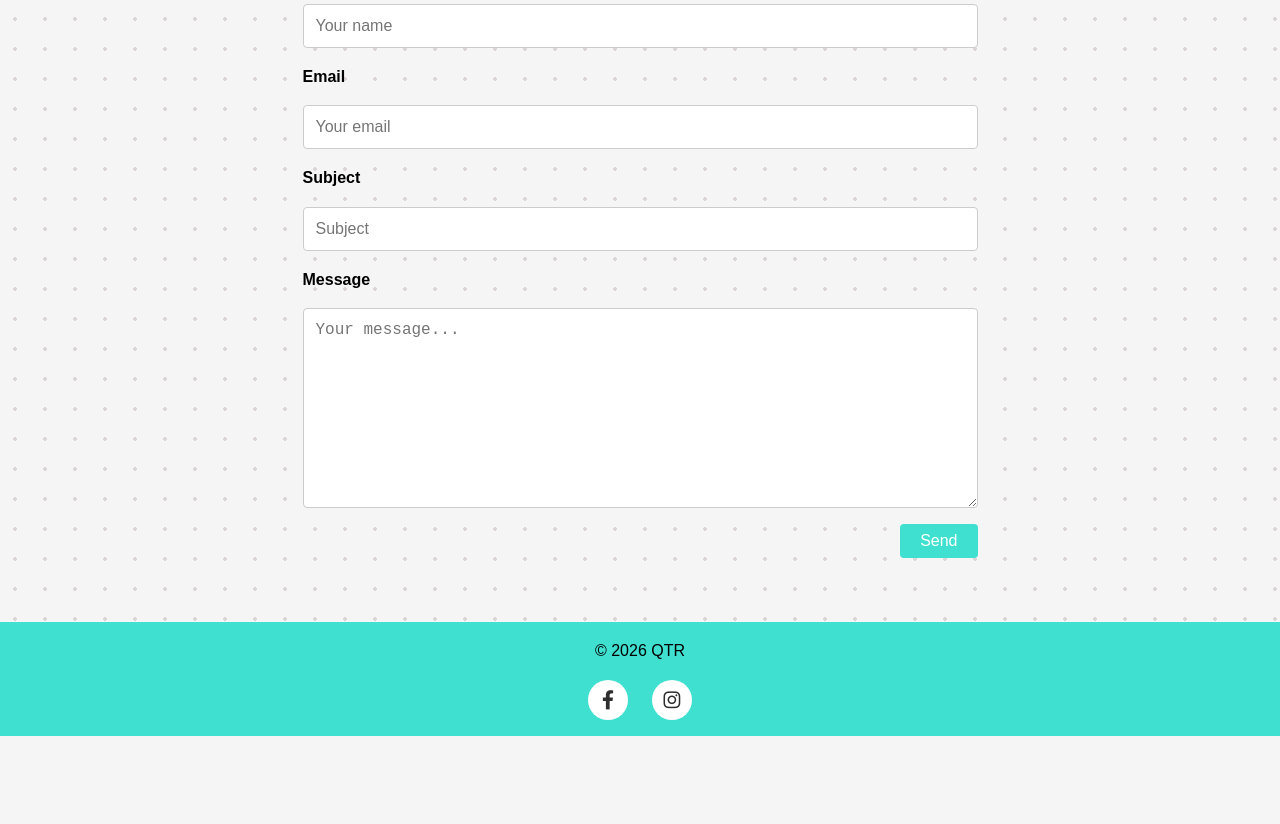
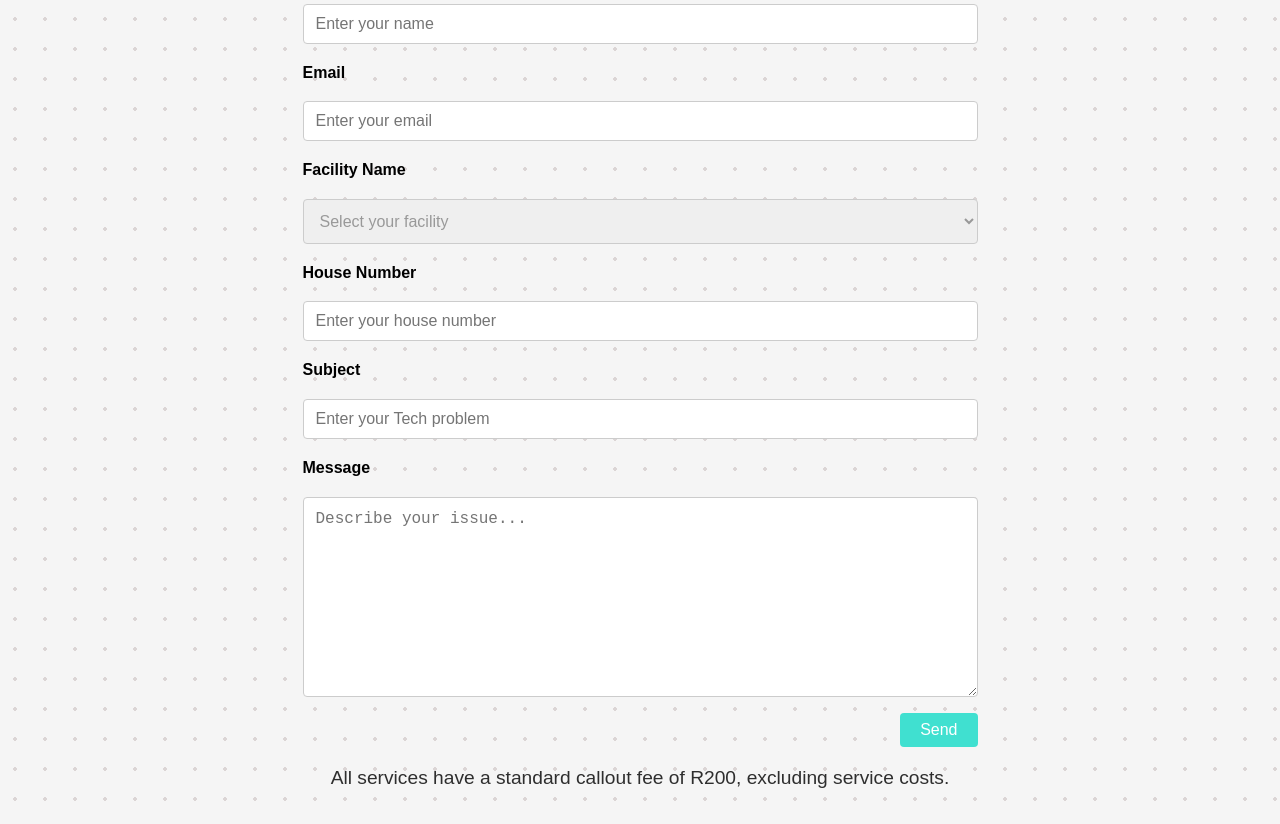
Before and after one commit to AssassinDuck13/qtr-website, a plain HTML site: page contact.html in a window 1280 px wide. Shown: the part 236-1060 px from the top of the page. Before the commit the page ends 972 px from the top, so only its background shows below. Drawn offline with nearby package versions, Linux system fonts and the light colour scheme.

Commit message:
Add files via upload

```diff
--- a/contact.html
+++ b/contact.html
@@ -36,13 +36,13 @@
 
     <main>
       <!-- Contact form or details will go here -->
-      <form class="contact-form" id="contact-form">
+      <form class="contact-form" id="contact-form" autocomplete="off">
         <label for="name">Name</label>
         <input
           type="text"
           id="name"
           name="name"
-          placeholder="Your name"
+          placeholder="Enter your name"
           required
         />
 
@@ -51,7 +51,26 @@
           type="text"
           id="email"
           name="email"
-          placeholder="Your email"
+          placeholder="Enter your email"
+          required
+        />
+
+        <label for="facility">Facility Name</label>
+        <select id="facility" name="facility" class="select" required>
+          <option value="" disabled selected style="color: #888">
+            Select your facility
+          </option>
+          <option value="Chrismar">Chrismar (Bellville)</option>
+          <option value="Klaradyn">Klaradyn (Brackenfell)</option>
+          <option value="Othello">Othello (Brackenfell)</option>
+        </select>
+
+        <label for="house">House Number</label>
+        <input
+          type="text"
+          id="house"
+          name="house"
+          placeholder="Enter your house number"
           required
         />
 
@@ -60,7 +79,7 @@
           type="text"
           id="subject"
           name="subject"
-          placeholder="Subject"
+          placeholder="Enter your Tech problem"
           required
         />
 
@@ -68,7 +87,7 @@
         <textarea
           id="message"
           name="message"
-          placeholder="Your message..."
+          placeholder="Describe your issue..."
           required
         ></textarea>
 
@@ -76,6 +95,12 @@
 
         <button type="submit" class="send-btn">Send</button>
       </form>
+
+      <div></div>
+      <p class="service-cost">
+        All services have a standard callout fee of R200, excluding service
+        costs.
+      </p>
     </main>
 
     <!-- EmailJS -->
--- a/qtr_style.css
+++ b/qtr_style.css
@@ -337,6 +337,18 @@ main {
   /* full width of its parent form */
   width: 100%;
   box-sizing: border-box;
+  height: 2.5rem;
+}
+
+.select {
+  padding: 0.75rem;
+  border: 1px solid #ccc;
+  border-radius: 4px;
+  font-size: 1rem;
+  width: 100%;
+  box-sizing: border-box;
+  min-height: 2.5rem;
+  color: #999;
 }
 
 .contact-form textarea {
@@ -361,10 +373,27 @@ main {
   opacity: 0.9;
 }
 
+.service-cost {
+  margin-top: 1rem;
+  font-size: 1.2rem;
+  text-align: center;
+  color: #2e2e2e;
+}
+
+.dark-mode .service-cost {
+  color: #40e0d0;
+}
+
 body.dark-mode .contact-form input[type="text"],
 body.dark-mode .contact-form textarea {
   background: #2e2e2e;
   color: #ffffff;
+  border-color: #40e0d0;
+}
+
+body.dark-mode .select {
+  background: #2e2e2e;
+  color: #ccc;
   border-color: #40e0d0;
 }
 
```
